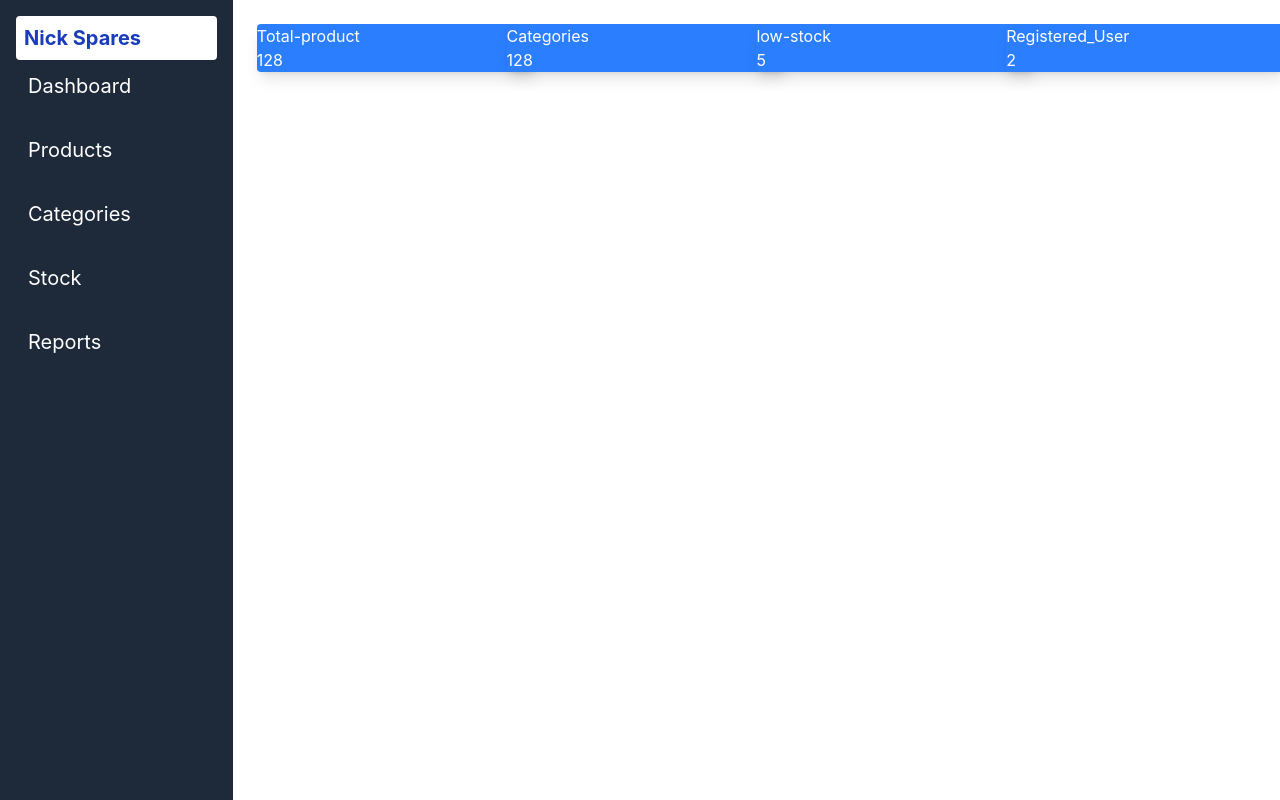
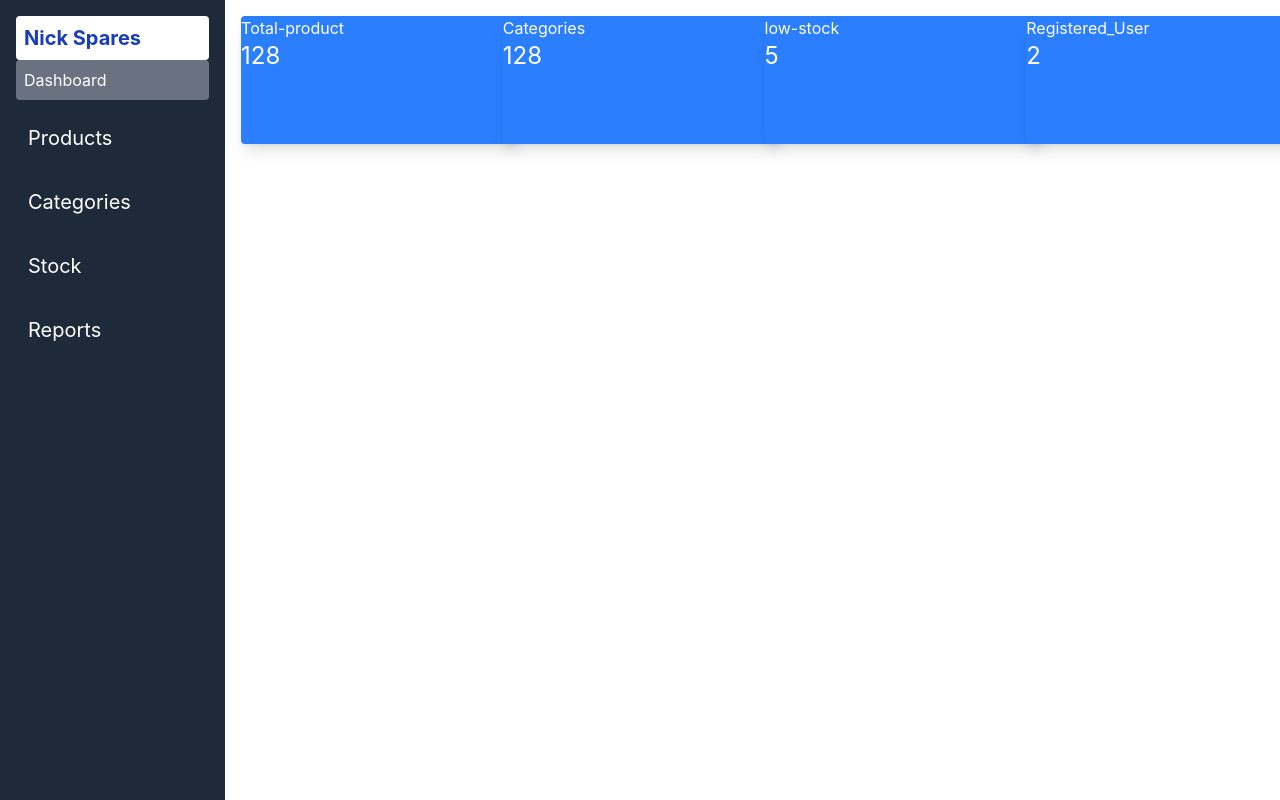
Before and after one commit to Kandwanahonathan/e-commerce-spare-parts, a React (Vite) app in the folder frontend/my-app/: page /admin-dash in a window 1280 px wide. Shown: the top 800 px of the page. Built offline with nearby package versions, Linux system fonts and the light colour scheme; sample sign-in values are in the browser's storage.

Commit message:
spare_parts

```diff
--- a/frontend/my-app/src/pages/admin-dash.jsx
+++ b/frontend/my-app/src/pages/admin-dash.jsx
@@ -5,13 +5,16 @@ export default function Admin() {
     if (!user) {
         return <h2>first login</h2>
     }
+    const [active, setActive]=useState("dashboard")
     return(
         <div className="flex">
 
             <div className="w-64 h-screen bg-gray-800 text-white p-4">
                 <div className="bg-white rounded p-2 "><h2 className="font-bold text-xl text-blue-800 rounded">Nick Spares</h2></div>
                 <ul className="space-y-3">
-                    <li className=" text-xl hover:bg-blue-800 p-3 rounded" >Dashboard</li>
+                    <li className={`p-2 rounded cursor-pointer ${
+                        active==="dashboard"? "bg-gray-500":"hover:bg-blue-800"
+                    }`} >Dashboard</li>
                     <li className=" text-xl hover:bg-blue-800 p-3 rounded">Products</li>
                     <li className=" text-xl hover:bg-blue-800 p-3 rounded">Categories</li>
                     <li className=" text-xl hover:bg-blue-800 p-3 rounded">Stock</li>
--- a/frontend/my-app/src/pages/dashboard.jsx
+++ b/frontend/my-app/src/pages/dashboard.jsx
@@ -3,22 +3,22 @@
 export default function DashboardHome () {
     return(
         <div>
-            <div className="grid grid-cols-4 p-6  text-white">
-                <div className="w-70 shadow-lg bg-blue-500 rounded">
-                    <h3>Total-product</h3>
-                    <p>128</p>
+            <div className="grid grid-cols-1 sm:grid-cols-2 lg:grid-cols-4  gap-6 p-4 text-white">
+                <div className="w-70 shadow-lg bg-blue-500 h-32 rounded">
+                    Total-product
+                    <p className="text-bold text-2xl ">128</p>
                 </div>
-                <div className="w-70 shadow-lg bg-blue-500 rounded">
-                    <h3>Categories</h3>
-                    <p>128</p>
+                <div className="w-70 shadow-lg h-32 bg-blue-500 rounded">
+                    <h3 >Categories</h3>
+                    <p className="text-bold text-2xl">128</p>
                 </div>
-                <div className="w-70 shadow-lg bg-blue-500 rounded">
+                <div className="w-70 shadow-lg h-32 bg-blue-500 rounded">
                     <h3>low-stock</h3>
-                    <p>5</p>
+                    <p className="text-bold text-2xl">5</p>
                 </div>
-                <div className="w-70 shadow-lg bg-blue-500 rounded">
+                <div className="w-70 shadow-lg h-32 bg-blue-500 rounded">
                     <h3>Registered_User</h3>
-                    <p>2</p>
+                    <p className="text-bold text-2xl">2</p>
                 </div>
             </div>
         </div>
```
Also changed, not shown: frontend/my-app/src/pages/categories.jsx (added), frontend/my-app/src/pages/product.jsx (added), frontend/my-app/src/pages/report.jsx (added), frontend/my-app/src/pages/stock.jsx (added).
